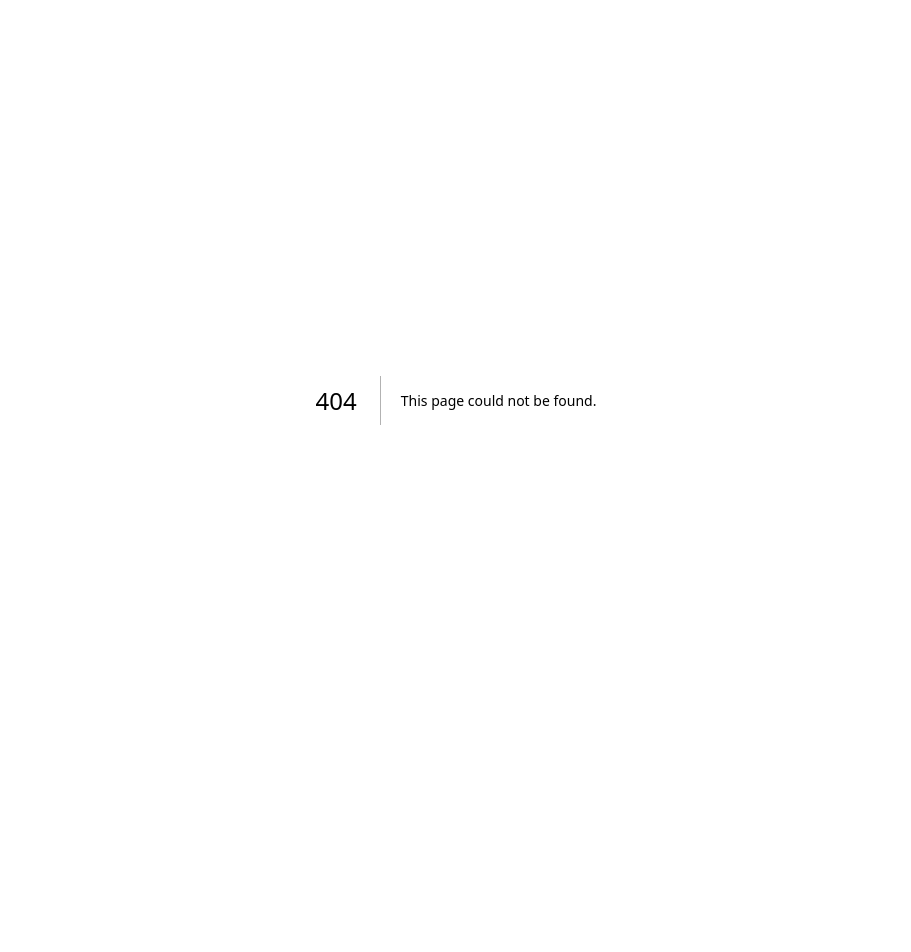
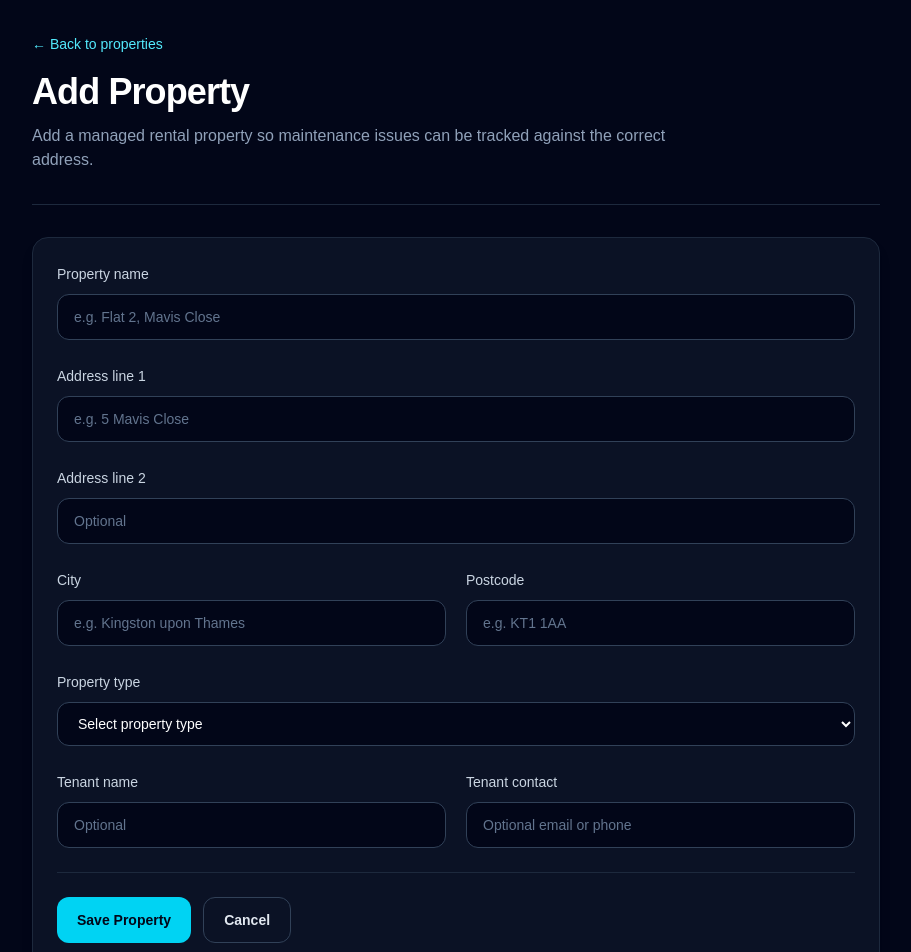
Before and after one commit to mustaphadaudi/fixflow-ai, a Next.js app: page /properties/new in a window 1280 px wide. Before the commit this address had no page. Shown: the top 952 px of the page, without its empty margins (184-1095 px from the left). Before the commit the page ends 800 px from the top, so only its background shows below. Built offline with nearby package versions, Linux system fonts and the light colour scheme.

Commit message:
Create static add property page

```diff
--- /dev/null
+++ b/src/app/properties/new/page.tsx
@@ -0,0 +1,131 @@
+export default function NewPropertyPage() {
+  return (
+    <main className="min-h-screen bg-slate-950 text-white">
+      <div className="mx-auto max-w-4xl px-6 py-8">
+        <header className="border-b border-slate-800 pb-8">
+          <a href="/properties" className="text-sm font-medium text-cyan-300">
+            ← Back to properties
+          </a>
+
+          <h1 className="mt-4 text-3xl font-bold tracking-tight md:text-4xl">
+            Add Property
+          </h1>
+
+          <p className="mt-3 max-w-2xl text-slate-400">
+            Add a managed rental property so maintenance issues can be tracked
+            against the correct address.
+          </p>
+        </header>
+
+        <section className="mt-8 rounded-2xl border border-slate-800 bg-slate-900/70 p-6 shadow-lg">
+          <form className="space-y-6">
+            <div>
+              <label className="text-sm font-medium text-slate-300">
+                Property name
+              </label>
+              <input
+                placeholder="e.g. Flat 2, Mavis Close"
+                className="mt-2 w-full rounded-xl border border-slate-700 bg-slate-950 px-4 py-3 text-sm text-white outline-none placeholder:text-slate-500 focus:border-cyan-400"
+              />
+            </div>
+
+            <div>
+              <label className="text-sm font-medium text-slate-300">
+                Address line 1
+              </label>
+              <input
+                placeholder="e.g. 5 Mavis Close"
+                className="mt-2 w-full rounded-xl border border-slate-700 bg-slate-950 px-4 py-3 text-sm text-white outline-none placeholder:text-slate-500 focus:border-cyan-400"
+              />
+            </div>
+
+            <div>
+              <label className="text-sm font-medium text-slate-300">
+                Address line 2
+              </label>
+              <input
+                placeholder="Optional"
+                className="mt-2 w-full rounded-xl border border-slate-700 bg-slate-950 px-4 py-3 text-sm text-white outline-none placeholder:text-slate-500 focus:border-cyan-400"
+              />
+            </div>
+
+            <div className="grid gap-5 md:grid-cols-2">
+              <div>
+                <label className="text-sm font-medium text-slate-300">
+                  City
+                </label>
+                <input
+                  placeholder="e.g. Kingston upon Thames"
+                  className="mt-2 w-full rounded-xl border border-slate-700 bg-slate-950 px-4 py-3 text-sm text-white outline-none placeholder:text-slate-500 focus:border-cyan-400"
+                />
+              </div>
+
+              <div>
+                <label className="text-sm font-medium text-slate-300">
+                  Postcode
+                </label>
+                <input
+                  placeholder="e.g. KT1 1AA"
+                  className="mt-2 w-full rounded-xl border border-slate-700 bg-slate-950 px-4 py-3 text-sm text-white outline-none placeholder:text-slate-500 focus:border-cyan-400"
+                />
+              </div>
+            </div>
+
+            <div>
+              <label className="text-sm font-medium text-slate-300">
+                Property type
+              </label>
+              <select className="mt-2 w-full rounded-xl border border-slate-700 bg-slate-950 px-4 py-3 text-sm text-white outline-none focus:border-cyan-400">
+                <option>Select property type</option>
+                <option>Flat</option>
+                <option>Terraced House</option>
+                <option>Semi-detached House</option>
+                <option>Detached House</option>
+                <option>HMO</option>
+                <option>Commercial</option>
+              </select>
+            </div>
+
+            <div className="grid gap-5 md:grid-cols-2">
+              <div>
+                <label className="text-sm font-medium text-slate-300">
+                  Tenant name
+                </label>
+                <input
+                  placeholder="Optional"
+                  className="mt-2 w-full rounded-xl border border-slate-700 bg-slate-950 px-4 py-3 text-sm text-white outline-none placeholder:text-slate-500 focus:border-cyan-400"
+                />
+              </div>
+
+              <div>
+                <label className="text-sm font-medium text-slate-300">
+                  Tenant contact
+                </label>
+                <input
+                  placeholder="Optional email or phone"
+                  className="mt-2 w-full rounded-xl border border-slate-700 bg-slate-950 px-4 py-3 text-sm text-white outline-none placeholder:text-slate-500 focus:border-cyan-400"
+                />
+              </div>
+            </div>
+
+            <div className="flex flex-col gap-3 border-t border-slate-800 pt-6 sm:flex-row">
+              <button
+                type="button"
+                className="rounded-xl bg-cyan-400 px-5 py-3 text-sm font-semibold text-slate-950 transition hover:bg-cyan-300"
+              >
+                Save Property
+              </button>
+
+              <a
+                href="/properties"
+                className="rounded-xl border border-slate-700 px-5 py-3 text-center text-sm font-semibold text-slate-200 transition hover:border-cyan-400 hover:text-cyan-300"
+              >
+                Cancel
+              </a>
+            </div>
+          </form>
+        </section>
+      </div>
+    </main>
+  );
+}
```
